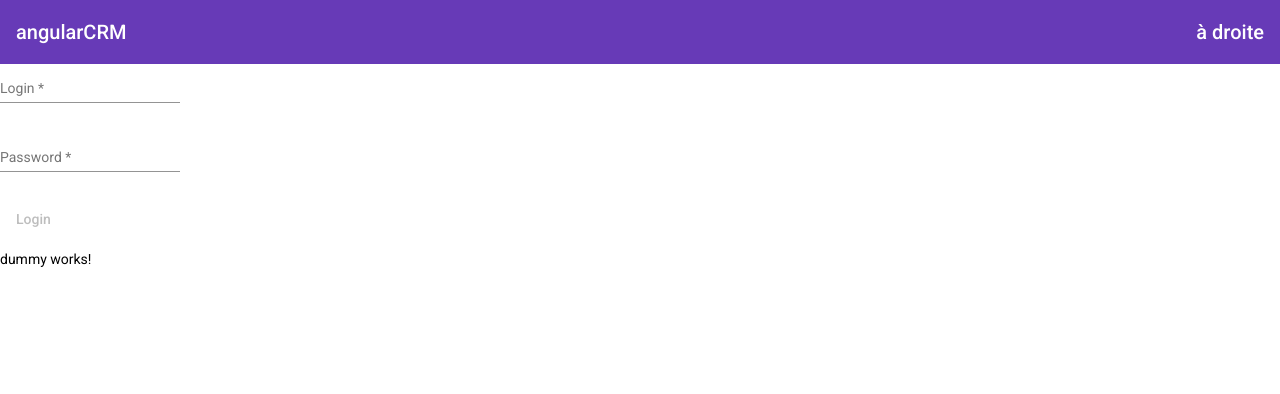
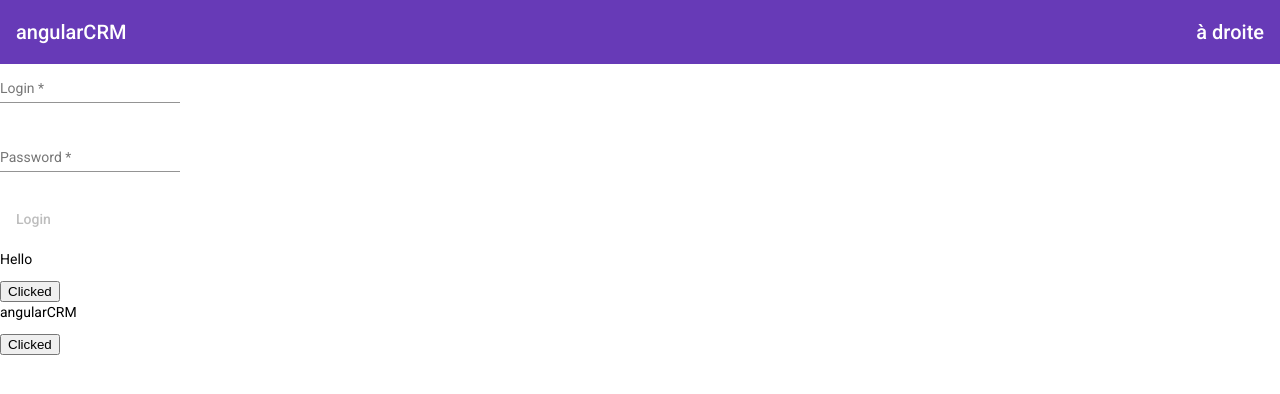
Before and after one commit to jollivetc/angularCRM-November, an Angular app: page / in a window 1280 px wide. Shown: the top 394 px of the page. Built offline with nearby package versions, Linux system fonts and the light colour scheme.

Commit message:
custom component2

```diff
--- a/src/app/app.component.html
+++ b/src/app/app.component.html
@@ -6,4 +6,5 @@
 
 <crm-login></crm-login>
 
-<crm-dummy></crm-dummy>
+<crm-dummy label="Hello" (clicked)="onMessage($event)"></crm-dummy>
+<crm-dummy [label]="title" (clicked)="onMessage2($event)"></crm-dummy>
--- a/src/app/app.component.ts
+++ b/src/app/app.component.ts
@@ -7,4 +7,11 @@ import { Component } from '@angular/core';
 })
 export class AppComponent {
   title = 'angularCRM';
+
+  onMessage(event:string):void{
+    console.log(event)
+  }
+  onMessage2($event:string):void{
+    console.warn($event);
+  }
 }
--- a/src/app/component/dummy/dummy.component.html
+++ b/src/app/component/dummy/dummy.component.html
@@ -1 +1,2 @@
-<p>dummy works!</p>
+<p>{{label}}</p>
+<button (click)="onClicked()">Clicked</button>
--- a/src/app/component/dummy/dummy.component.ts
+++ b/src/app/component/dummy/dummy.component.ts
@@ -1,4 +1,4 @@
-import { Component, OnInit } from '@angular/core';
+import { Component, EventEmitter, Input, OnInit, Output } from '@angular/core';
 
 @Component({
   selector: 'crm-dummy',
@@ -7,9 +7,17 @@ import { Component, OnInit } from '@angular/core';
 })
 export class DummyComponent implements OnInit {
 
+  @Input()
+  label:string='';
+  @Output()
+  clicked: EventEmitter<string>= new EventEmitter<string>();
+
   constructor() { }
-
   ngOnInit(): void {
   }
 
+  onClicked():void{
+    this.clicked.emit(`${this.label} with random`)
+  }
+
 }
```
